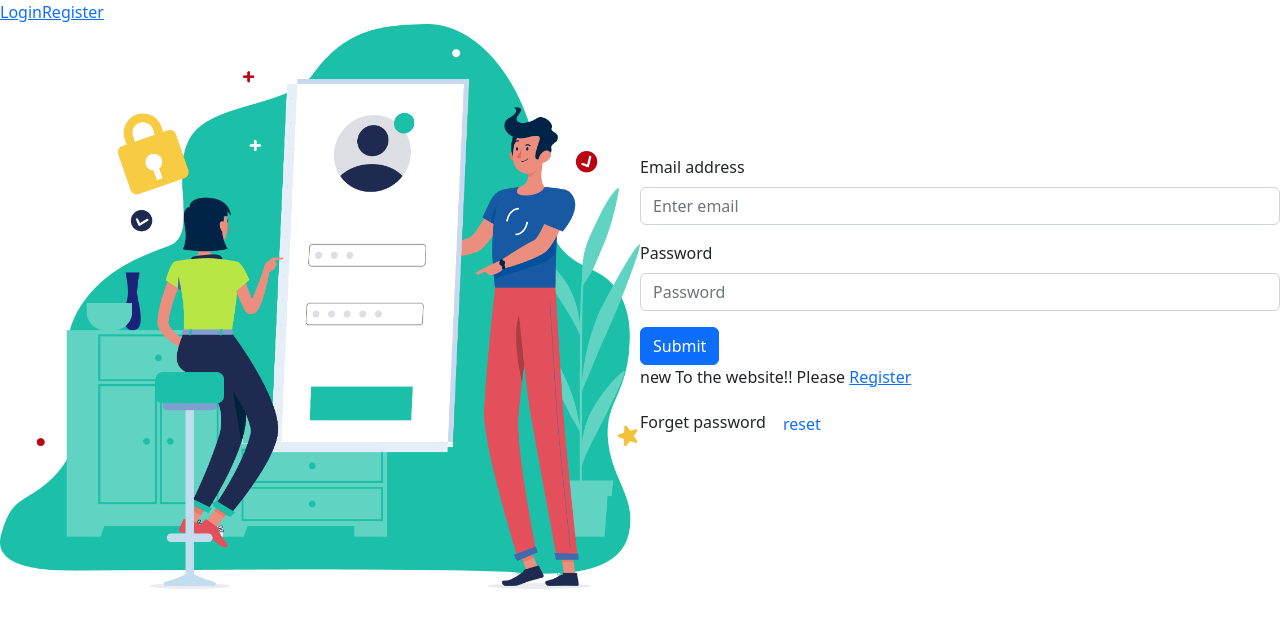
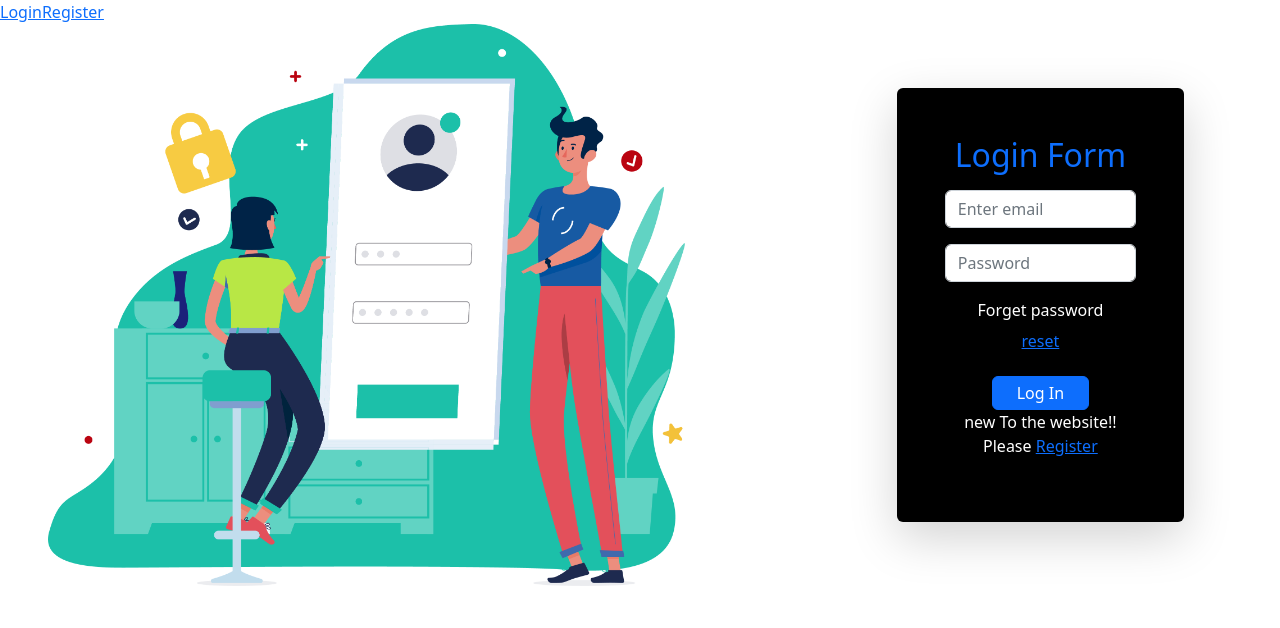
Before and after one commit to mdaslamalidu/Email-Pass-Authentication, a React (Create React App) app: page /login in a window 1280 px wide. Shown: the top 628 px of the page. Built offline with nearby package versions, Linux system fonts and the light colour scheme.

Commit message:
update login form

```diff
--- a/src/components/LoginBootsrap/LoginBootsrap.js
+++ b/src/components/LoginBootsrap/LoginBootsrap.js
@@ -48,27 +48,27 @@ const LoginBootsrap = () => {
     }
 
     return (
-            <div className='d-flex justify-content-center align-items-center'>
-            <div className='w-50'>
-                <img className='w-100' src={login} alt="" />
+            <div className='d-flex justify-content-center align-items-center mx-5'>
+            <div className='w-75'>
+                <img className='w-75' src={login} alt="" />
             </div>
-            <div className='w-50'>
+            <div className='w-25 p-5 bg-black text-white rounded text-center me-5 shadow-lg'>
+                <h2 className='mb-3 text-primary'>Login Form</h2>
                 <Form onSubmit={handleSubmit}>
                     <Form.Group className="mb-3" controlId="formBasicEmail">
-                        <Form.Label>Email address</Form.Label>
                         <Form.Control onBlur={handleEmailBlur} type="email" name="email" placeholder="Enter email" />
                     </Form.Group>
 
                     <Form.Group className="mb-3" controlId="formBasicPassword">
-                        <Form.Label>Password</Form.Label>
                         <Form.Control type="password" name="password" placeholder="Password" />
                     </Form.Group>
-                    <Button variant="primary" type="submit">
-                        Submit
+                    <p>Forget password <button onClick={handleForgetPassword} className='btn text-primary btn-link ms-0'>reset</button> </p>
+                    <Button className='py-1 px-4' variant="primary" type="submit">
+                        Log In
                     </Button>
                     {success && <p className='text-success'>Successfully Login!!!!!</p>}
                     <p>new To the website!! Please <Link to="/register">Register</Link></p>
-                    <p>Forget password <button onClick={handleForgetPassword} className='btn text-primary btn-underline'>reset</button> </p>
+
                 </Form>
             </div>
             </div>
```
